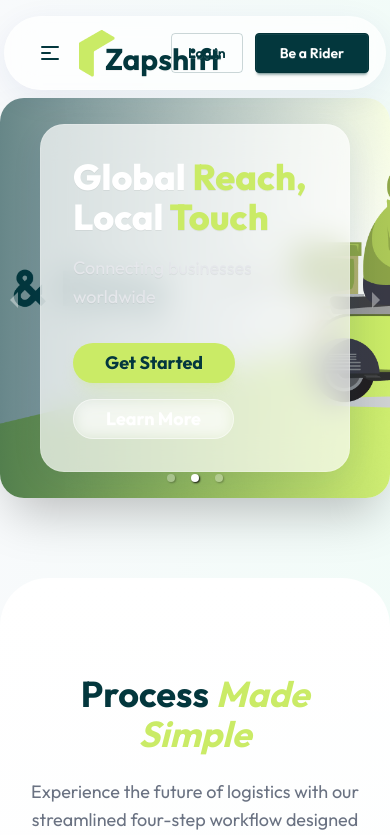
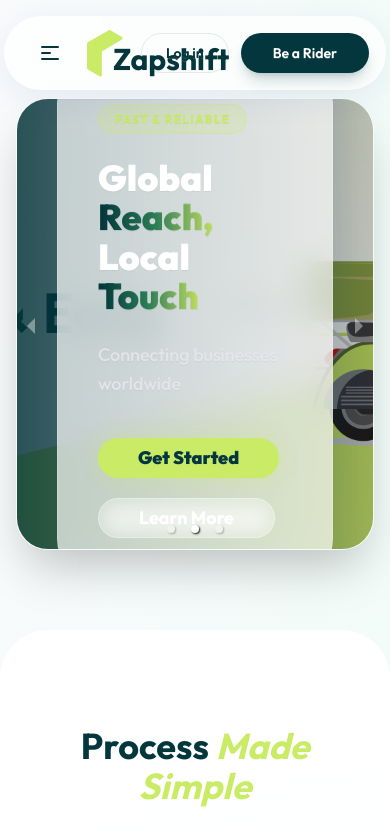
Before and after one commit to zahirraihan26/zap-shift-clint, a React app: page / in a window 390 px wide. Shown: the top 835 px of the page. Built offline with nearby package versions, Linux system fonts and the light colour scheme; no server answers; the HTML template or start-up script is replaced by a standard one.

Commit message:
feat: enhance UI/UX with premium glassmorphism, modern colors, and animations

```diff
--- a/src/Pages/Home/Banner/Banner.jsx
+++ b/src/Pages/Home/Banner/Banner.jsx
@@ -13,31 +13,32 @@ const Banner = () => {
     ];
 
     return (
-        <div className="relative rounded-3xl overflow-hidden shadow-2xl mb-16">
+        <div className="relative rounded-[2rem] overflow-hidden shadow-2xl mb-16 mx-4 md:mx-0 border border-white/20">
             <Carousel
                 autoPlay={true}
                 infiniteLoop={true}
-                interval={4000}
+                interval={5000}
                 showThumbs={false}
                 showStatus={false}
                 className="banner-carousel"
             >
                 {banners.map((banner, index) => (
-                    <div key={index} className="relative h-[400px] md:h-[600px]">
-                        <img src={banner.img} className="object-cover h-full w-full" alt={banner.title} />
-                        <div className="absolute inset-0 bg-gradient-to-r from-secondary/60 to-transparent flex items-center px-10 md:px-20">
-                            <div className="glass p-8 md:p-12 rounded-3xl max-w-xl text-left animate-fade-up">
-                                <h2 className="text-4xl md:text-6xl font-extrabold text-white mb-4">
+                    <div key={index} className="relative h-[450px] md:h-[650px]">
+                        <img src={banner.img} className="object-cover h-full w-full brightness-75 transition-all duration-700 hover:scale-105" alt={banner.title} />
+                        <div className="absolute inset-0 bg-gradient-to-r from-secondary/80 via-secondary/40 to-transparent flex items-center px-10 md:px-24">
+                            <div className="glass p-10 md:p-14 rounded-[2.5rem] max-w-2xl text-left animate-fade-up animate-float border border-white/30 backdrop-blur-xl">
+                                <span className="inline-block px-4 py-1.5 rounded-full bg-primary/20 text-primary text-xs font-bold tracking-widest uppercase mb-6 border border-primary/30">Fast & Reliable</span>
+                                <h2 className="text-4xl md:text-7xl font-black text-white mb-6 leading-[1.1]">
                                     {banner.title.split(' ').map((word, i) => (
-                                        <span key={i} className={i % 2 !== 0 ? 'text-primary' : ''}>{word} </span>
+                                        <span key={i} className={i % 2 !== 0 ? 'text-gradient' : ''}>{word} </span>
                                     ))}
                                 </h2>
-                                <p className="text-gray-200 text-lg md:text-xl mb-8 leading-relaxed">
+                                <p className="text-gray-200 text-lg md:text-xl mb-10 leading-relaxed font-medium opacity-90 max-w-lg">
                                     {banner.subtitle}
                                 </p>
-                                <div className="flex gap-4 mt-8 flex-wrap">
-                                    <button className="btn btn-primary px-8 rounded-full shadow-lg shadow-primary/20 hover-lift text-secondary font-bold text-lg border-none hover:bg-[#b0d14b]">Get Started</button>
-                                    <button className="btn btn-outline rounded-full border-white/50 text-white hover:bg-white hover:text-secondary px-8 hover-lift font-bold text-lg backdrop-blur-sm">Learn More</button>
+                                <div className="flex gap-5 mt-10 flex-wrap">
+                                    <button className="btn btn-primary px-10 rounded-full shadow-2xl shadow-primary/30 hover-lift text-secondary font-black text-lg border-none glow-effect">Get Started</button>
+                                    <button className="btn btn-outline rounded-full border-white/40 text-white hover:bg-white hover:text-secondary px-10 hover-lift font-bold text-lg backdrop-blur-md transition-all duration-500">Learn More</button>
                                 </div>
                             </div>
                         </div>
--- a/src/Pages/Shared/Navbar/Navbar.jsx
+++ b/src/Pages/Shared/Navbar/Navbar.jsx
@@ -7,50 +7,58 @@ const Navbar = () => {
 
     const {user, logOut}=useAuth()
 
-    const handelLogout =()=>{
+    const handleLogout = () => {
         logOut()
-        .then()
-        .catch(error=>{
-            console.log(error)
-        })
+            .then(() => {})
+            .catch(error => {
+                console.log(error)
+            })
     }
 
-
     const links = <>
-        <li><NavLink to="/" className={({ isActive }) => `px-4 py-2 rounded-lg transition-all duration-300 ${isActive ? 'text-primary font-bold' : 'hover:bg-primary/10'}`}>Services</NavLink></li>
-        <li><NavLink to="/about" className={({ isActive }) => `px-4 py-2 rounded-lg transition-all duration-300 ${isActive ? 'text-primary font-bold' : 'hover:bg-primary/10'}`}>About us</NavLink></li>
-        <li><NavLink to="/send-percel" className={({ isActive }) => `px-4 py-2 rounded-lg transition-all duration-300 ${isActive ? 'text-primary font-bold' : 'hover:bg-primary/10'}`}>Send Parcel</NavLink></li>
-        <li><NavLink to="/coverage" className={({ isActive }) => `px-4 py-2 rounded-lg transition-all duration-300 ${isActive ? 'text-primary font-bold' : 'hover:bg-primary/10'}`}>Coverage</NavLink></li>
+        <li><NavLink to="/" className={({ isActive }) => `px-5 py-2.5 rounded-full transition-all duration-300 text-sm font-medium ${isActive ? 'bg-primary text-secondary shadow-lg shadow-primary/20' : 'hover:bg-primary/10 text-secondary/80 hover:text-secondary'}`}>Services</NavLink></li>
+        <li><NavLink to="/about" className={({ isActive }) => `px-5 py-2.5 rounded-full transition-all duration-300 text-sm font-medium ${isActive ? 'bg-primary text-secondary shadow-lg shadow-primary/20' : 'hover:bg-primary/10 text-secondary/80 hover:text-secondary'}`}>About us</NavLink></li>
+        <li><NavLink to="/send-percel" className={({ isActive }) => `px-5 py-2.5 rounded-full transition-all duration-300 text-sm font-medium ${isActive ? 'bg-primary text-secondary shadow-lg shadow-primary/20' : 'hover:bg-primary/10 text-secondary/80 hover:text-secondary'}`}>Send Parcel</NavLink></li>
+        <li><NavLink to="/coverage" className={({ isActive }) => `px-5 py-2.5 rounded-full transition-all duration-300 text-sm font-medium ${isActive ? 'bg-primary text-secondary shadow-lg shadow-primary/20' : 'hover:bg-primary/10 text-secondary/80 hover:text-secondary'}`}>Coverage</NavLink></li>
     </>
 
     return (
-        <div className="navbar glass sticky top-4 z-50 px-4 md:px-8 py-3 transition-all duration-300 rounded-full mx-auto w-[98%] shadow-lg shadow-emerald-900/5 mb-6">
+        <div className="navbar glass sticky top-4 z-50 px-4 md:px-8 py-3 transition-all duration-300 rounded-full mx-auto w-[98%] shadow-xl shadow-emerald-900/5 mb-6 border border-white/40">
             <div className="navbar-start">
                 <div className="dropdown">
-                    <div tabIndex={0} role="button" className="btn btn-ghost lg:hidden">
-                        <svg xmlns="http://www.w3.org/2000/svg" className="h-6 w-6" fill="none" viewBox="0 0 24 24" stroke="currentColor"> <path strokeLinecap="round" strokeLinejoin="round" strokeWidth="2" d="M4 6h16M4 12h8m-8 6h16" /> </svg>
+                    <div tabIndex={0} role="button" className="btn btn-ghost lg:hidden hover:bg-primary/10 rounded-full">
+                        <svg xmlns="http://www.w3.org/2000/svg" className="h-6 w-6 text-secondary" fill="none" viewBox="0 0 24 24" stroke="currentColor"> <path strokeLinecap="round" strokeLinejoin="round" strokeWidth="2" d="M4 6h16M4 12h8m-8 6h16" /> </svg>
                     </div>
                     <ul
-                        tabIndex="-1"
-                        className="menu menu-sm dropdown-content glass rounded-box z-1 mt-3 w-52 p-4 shadow-xl">
+                        tabIndex={0}
+                        className="menu menu-sm dropdown-content glass rounded-2xl z-50 mt-4 w-64 p-4 shadow-2xl border border-white/40 gap-2">
                         {links}
                     </ul>
                 </div>
-                <div className="hover-lift">
+                <div className="hover-lift cursor-pointer ml-2">
                     <Logo />
                 </div>
             </div>
             <div className="navbar-center hidden lg:flex">
-                <ul className="menu menu-horizontal px-1 gap-2">
-                  {links}
+                <ul className="menu menu-horizontal px-1 gap-1">
+                    {links}
                 </ul>
             </div>
             <div className="navbar-end gap-3">
                 {
-                    user ? <button onClick={handelLogout} className="btn btn-ghost border-secondary/20 hover:bg-secondary/10">Log Out</button>
-                    : <Link className='btn btn-ghost border-secondary/20 hover:bg-secondary/10' to="/login">Log in</Link>
+                    user ? (
+                        <div className="flex items-center gap-3">
+                            <div className="hidden md:block text-right">
+                                <p className="text-xs font-bold text-secondary">{user.displayName || 'User'}</p>
+                                <p className="text-[10px] text-secondary/60">Verified Member</p>
+                            </div>
+                            <button onClick={handleLogout} className="btn btn-outline btn-sm border-secondary/20 hover:bg-secondary/10 hover:text-secondary rounded-full px-5 h-10 min-h-0">Log Out</button>
+                        </div>
+                    ) : (
+                        <Link className='btn btn-ghost border-secondary/10 hover:bg-secondary/10 text-secondary rounded-full px-6' to="/login">Log in</Link>
+                    )
                 }
-                <Link className='btn btn-secondary text-white hover-lift px-6' to="/rider">Be a Rider</Link>
+                <Link className='btn btn-secondary text-white hover-lift px-8 rounded-full shadow-lg shadow-secondary/20 h-10 min-h-0 border-none' to="/rider">Be a Rider</Link>
             </div>
         </div>
     );
--- a/src/index.css
+++ b/src/index.css
@@ -44,6 +44,19 @@ body {
   animation: fadeUp 1s ease-out forwards;
 }
 
+.animate-float {
+  animation: float 6s ease-in-out infinite;
+}
+
+.glow-effect {
+  box-shadow: 0 0 20px rgba(202, 235, 102, 0.3);
+  transition: box-shadow 0.3s ease;
+}
+
+.glow-effect:hover {
+  box-shadow: 0 0 40px rgba(202, 235, 102, 0.5);
+}
+
 @keyframes fadeUp {
   0% {
     opacity: 0;
@@ -54,3 +67,15 @@ body {
     transform: translateY(0);
   }
 }
+
+@keyframes float {
+  0% {
+    transform: translateY(0px);
+  }
+  50% {
+    transform: translateY(-20px);
+  }
+  100% {
+    transform: translateY(0px);
+  }
+}
```
Also changed, not shown: src/Pages/Shared/Footer/Footer.jsx (+46 -35 lines).
